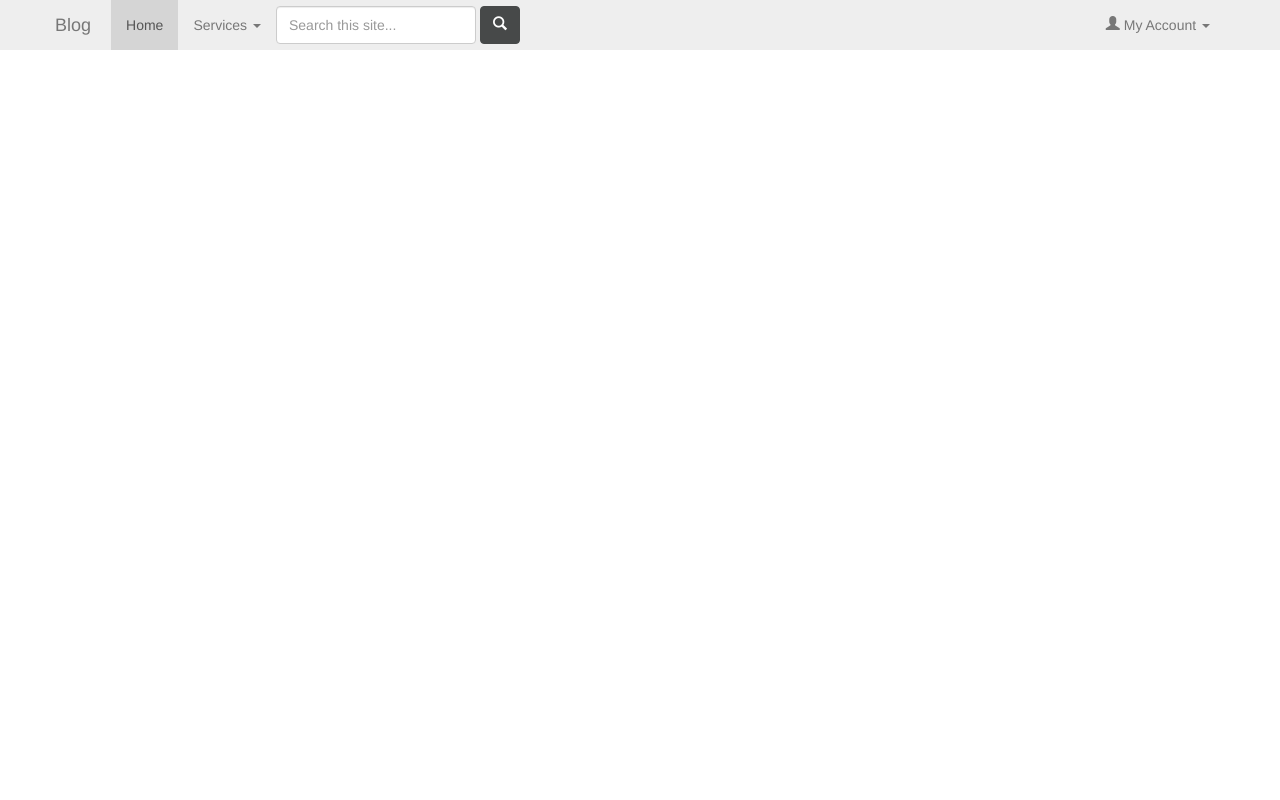
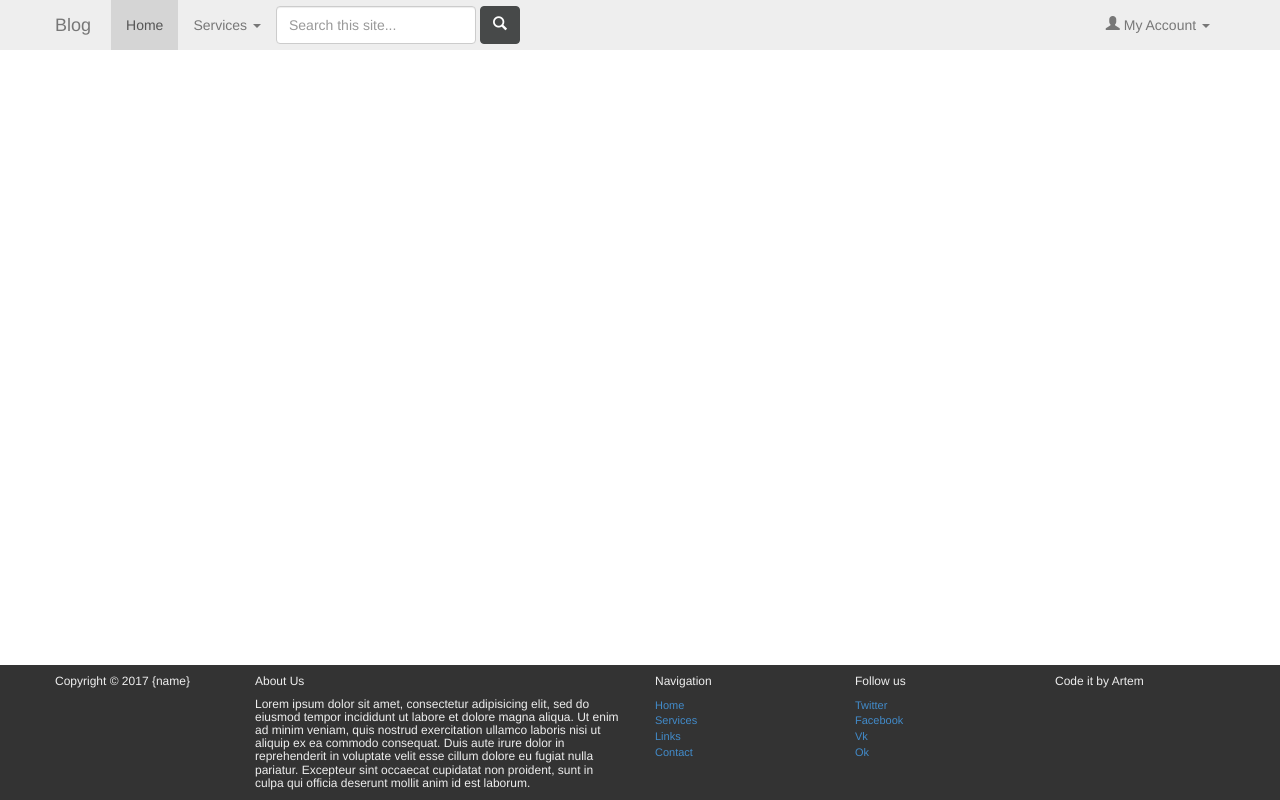
Before and after one commit to ArtyomAnisimov/Blog, a plain HTML site: page Views/index.html in a window 1280 px wide. Drawn offline with nearby package versions, Linux system fonts and the light colour scheme.

```diff
--- /dev/null
+++ b/Views/css/styles.css
@@ -0,0 +1,29 @@
+*{
+  margin: 0px;
+}
+html, body{
+  height: 100%;
+}
+.content, .footer{
+  box-sizing: border-box;;
+  width: 100%;
+}
+.content{
+  padding: 30px;
+}
+body{
+  display: flex;
+  flex-direction: column;
+}
+.content{
+  flex-grow: 1;
+}
+.footer{
+  background: #333;
+  color:#eee;
+  font-size: 11px;
+}
+ul.unstyled{
+  list-style: none;
+  padding: 0;
+}
--- a/Views/index.html
+++ b/Views/index.html
@@ -4,11 +4,10 @@
   <title>Blog</title>
   <meta name="viewport" content="width=device-width, initial-scale=1.0, maximum-scale=1.0,user-scalable=no">
 
-<!--links-->
+<!--links css-->
 <link rel="stylesheet" href="css/bootstrap.min.css">
 <link rel="stylesheet" href="includes/css/bootstrap-glyphicons.css">
-
-
+<link rel="stylesheet" href="css/styles.css">
 </head>
 <body>
   <div class="container" id="main">
@@ -66,15 +65,49 @@
               </ul>
             </li>
           </ul><!--end nav pull-right-->
-
-
         </div><!--end nav-collapse-->
       </div><!--end container-->
     </div><!--end navbar-->
-    <div><!--CONTENT--></div><!--end content-->
-  </div><!--end container-->
-  <footer>
-  </footer>
+</div><!--end container-->
+<div class="content">
+  <!--CONTENT-->
+
+</div><!--end content-->
+<div class="footer">
+  <div class="container">
+    <div class="row">
+        <div class="col-sm-2">
+          <h6>Copyright &copy; 2017 {name}</h6>
+        </div><!--end col-sm-2-->
+        <div class="col-sm-4">
+          <h6>About Us<h6>
+          <p>Lorem ipsum dolor sit amet, consectetur adipisicing elit, sed do eiusmod tempor incididunt ut labore et dolore magna aliqua. Ut enim ad minim veniam, quis nostrud exercitation ullamco laboris nisi ut aliquip ex ea commodo consequat. Duis aute irure dolor in reprehenderit in voluptate velit esse cillum dolore eu fugiat nulla pariatur. Excepteur sint occaecat cupidatat non proident, sunt in culpa qui officia deserunt mollit anim id est laborum.</p>
+        </div><!--end col-sm-4-->
+        <div class="col-sm-2">
+          <h6>Navigation</h6>
+          <ul class="unstyled">
+            <li><a href="#">Home</a></li>
+            <li><a href="#">Services</a></li>
+            <li><a href="#">Links</a></li>
+            <li><a href="#">Contact</a></li>
+          </ul>
+        </div><!--end col-sm-2-->
+        <div class="col-sm-2">
+          <h6>Follow us</h6>
+          <ul class="unstyled">
+            <li><a href="#">Twitter</a></li>
+            <li><a href="#">Facebook</a></li>
+            <li><a href="#">Vk</a></li>
+            <li><a href="#">Ok</a></li>
+          </ul>
+        </div><!--end div col-sm-2-->
+        <div class="col-sm-2">
+          <h6>Code it by Artem</h6>
+        </div><!--end div col-sm-2>
+      </div><!--end div row-->
+    </div><!--end container-->
+</div><!--end footer-->
+
   <!--Set JS files-->
   <script src="http://code.jquery.com/jquery.js"></script><!--JQuery-->
   <script src="js/bootstrap.js"></script>
```
Also changed, not shown: Views/footer.html (added, +66 -0 lines).
